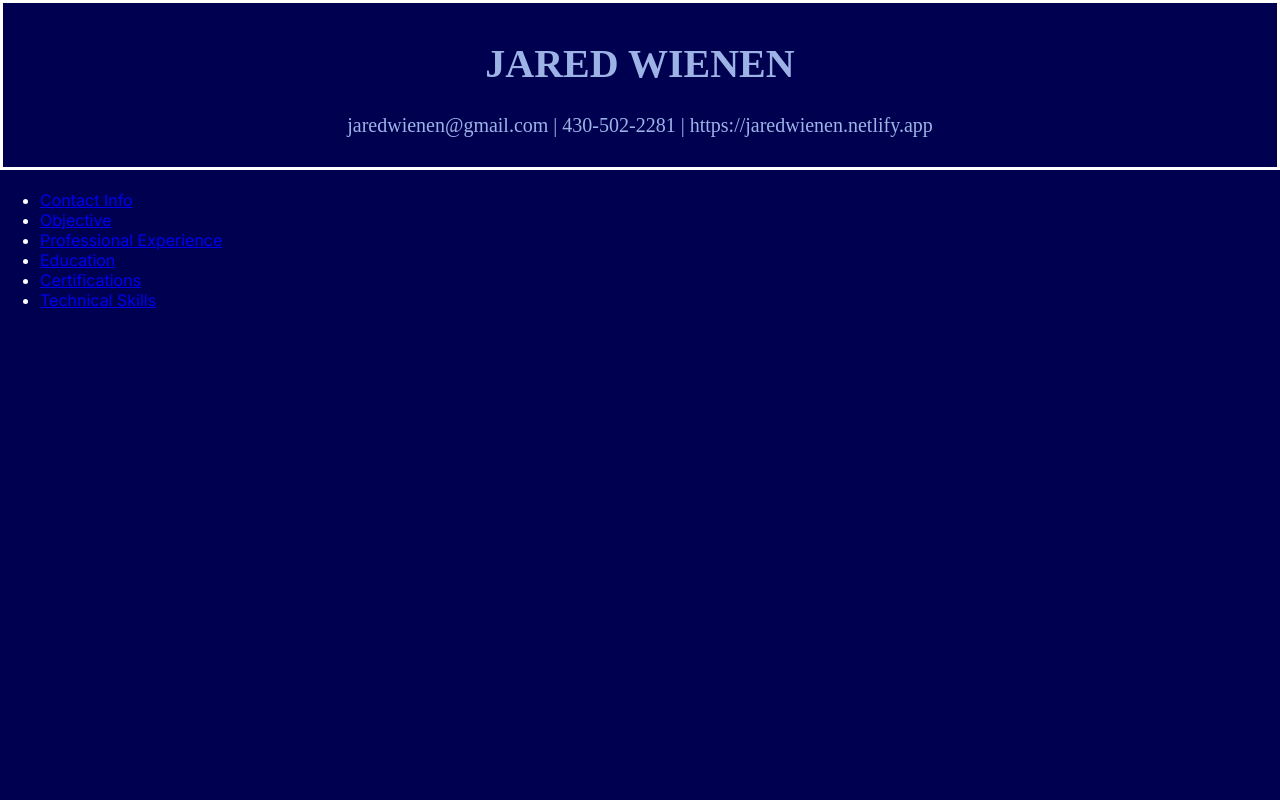
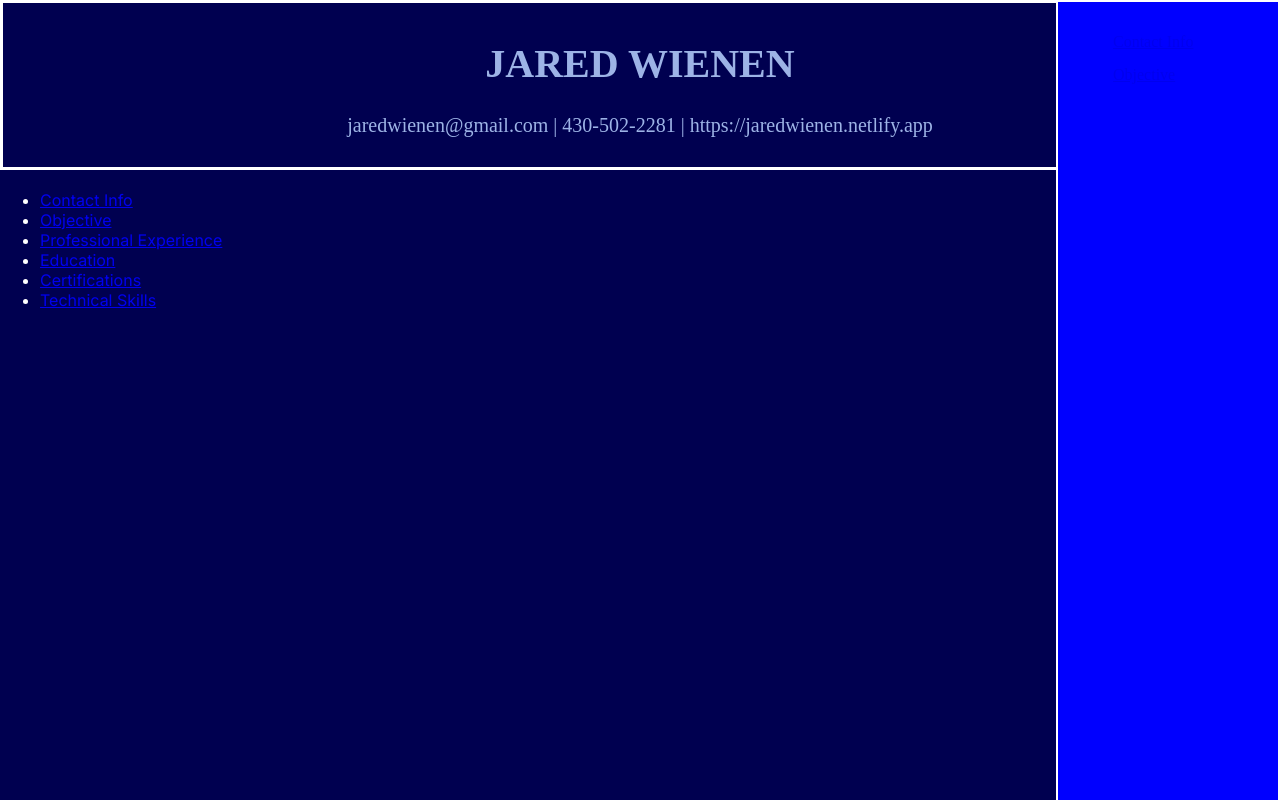
Before and after one commit to indohippi/my-resume, a Next.js app: page / in a window 1280 px wide. Built offline with nearby package versions, Linux system fonts and the light colour scheme.

Commit message:
fixing links

```diff
--- a/app/page.js
+++ b/app/page.js
@@ -1,39 +1,21 @@
 import React from 'react';
 import Link from 'next/link';
+import Header from '../components/Header';
+import Menu from '../components/Menu';
 
-import Menu from '../components/Menu';
-import Header from '../components/Header';
-import ContactInfo from '../pages/ContactInfo';
-import Objective from '../pages/Objective';
-import ProfessionalExperience from '../pages/ProfessionalExperience';
-import Education from '../pages/Education';
-import Certifications from '../pages/Certifications';
-import TechnicalSkills from '../pages/TechnicalSkills';
-
-const Page = () => {
+export default function Home() {
   return (
     <div>
       <Header />
+      <Menu />
       <nav>
         <ul>
-          <li>
-            <Link href="/contactInfo">Contact Info</Link>
-          </li>
-          <li>
-            <Link href="/objective">Objective</Link>
-          </li>
-          <li>
-            <Link href="/professionalExperience">Professional Experience</Link>
-          </li>
-          <li>
-            <Link href="/education">Education</Link>
-          </li>
-          <li>
-            <Link href="/certifications">Certifications</Link>
-          </li>
-          <li>
-            <Link href="/technicalSkills">Technical Skills</Link>
-          </li>
+          <li><Link href="/contactInfo">Contact Info</Link></li>
+          <li><Link href="/objective">Objective</Link></li>
+          <li><Link href="/professionalExperience">Professional Experience</Link></li>
+          <li><Link href="/education">Education</Link></li>
+          <li><Link href="/certifications">Certifications</Link></li>
+          <li><Link href="/technicalSkills">Technical Skills</Link></li>
           {/* Add other navigation links as needed */}
         </ul>
       </nav>
@@ -41,5 +23,3 @@ const Page = () => {
     </div>
   );
 };
-
-export default Page;
--- a/components/Menu.js
+++ b/components/Menu.js
@@ -1,16 +1,20 @@
-import styles from '/styles/Menu.module.css'; // Your path to Menu.module.css
+// components/Menu.js
+import styles from '/styles/Menu.module.css'; // Adjust the import path if necessary
+import Link from 'next/link';
 
-const Menu = ({ setActiveSection }) => {
+const Menu = () => {
   return (
-    <div className={styles.menu}>
-      <div className={styles.menuItem} onClick={() => setActiveSection('header')}>
-        Header
-      </div>
-      <div className={styles.menuItem} onClick={() => setActiveSection('contactInfo')}>
-        Contact Info
-      </div>
-      {/* Add menu items for each section */}
-    </div>
+    <nav className={styles.menu}>
+      <ul>
+        <li className={styles.menuItem}>
+          <Link href="/contactInfo">Contact Info</Link>
+        </li>
+        <li className={styles.menuItem}>
+          <Link href="/objective">Objective</Link>
+        </li>
+        {/* Add other links as necessary */}
+      </ul>
+    </nav>
   );
 };
 
--- a/styles/Menu.module.css
+++ b/styles/Menu.module.css
@@ -1,25 +1,26 @@
 /* styles/Menu.module.css */
 .menu {
-    position: fixed;
-    top: 0;
-    right: 0;
-    width: 200px;
-    height: 100vh;
-    background-color: #000050;
-    color: #9db3e6;
-    display: flex;
-    flex-direction: column;
-    padding: 20px;
-    font-family: 'Press Start 2P', cursive;
+    background-color: #0000ff; /* Adjust to match FF7's blue */
+    border: 2px solid #fff; /* White border */
+    color: #fff; /* White text color */
+    font-family: 'Press Start 2P', cursive; /* Example retro font */
+    width: 200px; /* Adjust width as needed */
+    padding: 10px;
+    box-shadow: 3px 3px #000; /* Optional: to give a "depth" effect */
+    position: fixed; /* Fixed position */
+    right: 0; /* Align to the right side */
+    top: 0; /* Align to the top */
+    height: 100%; /* Full height */
   }
 
   .menuItem {
-    padding: 10px;
-    color: #fff;
+    padding: 5px;
+    margin-bottom: 5px;
     cursor: pointer;
-    text-align: right;
+    list-style: none; /* Remove bullet points */
   }
 
   .menuItem:hover {
-    background-color: #1f1f7a;
+    background-color: #ffffff; /* White background for hover state */
+    color: #0000ff; /* Blue text color for hover state */
   }
```
